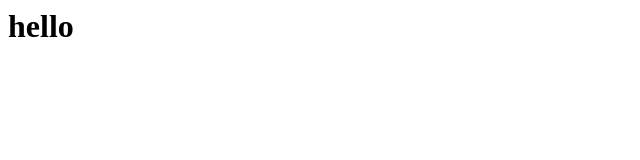
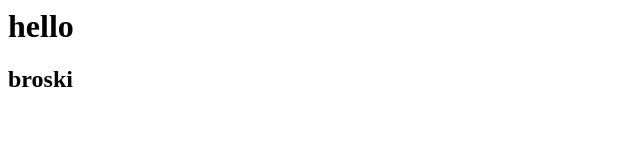
Before and after one commit to 0xGambit/portfolio, a plain HTML site: page index.html in a window 1280 px wide. Shown: the full height of the page, 0-640 px from the left. Drawn offline with Linux system fonts and the light colour scheme.

Commit message:
second commmit

```diff
--- a/index.html
+++ b/index.html
@@ -1 +1,2 @@
 <h1>hello</h1>
+<h2>broski</h2>
```
